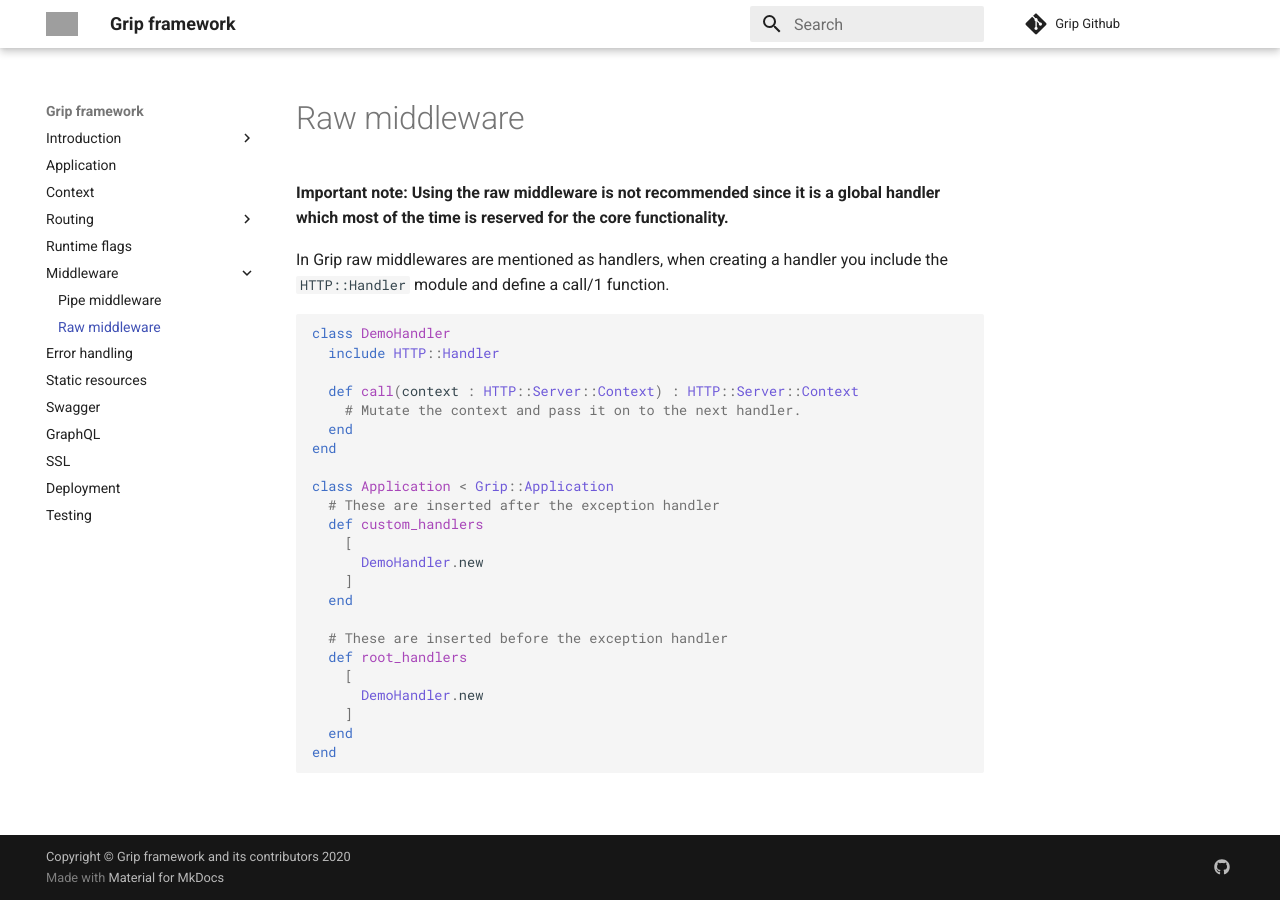
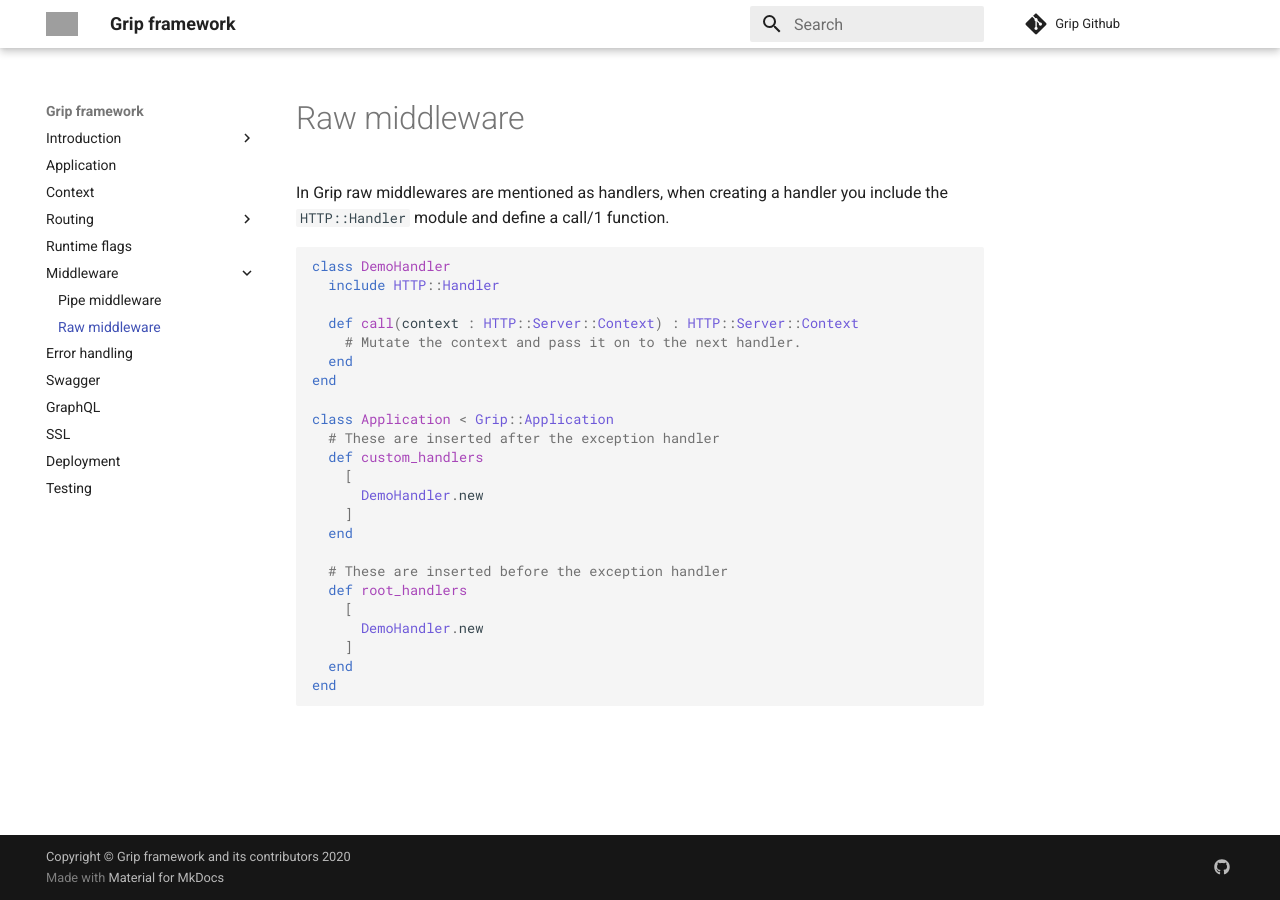
Before and after one commit to treagod/docs, an MkDocs documentation site: the page built from docs/raw_middleware.md, in a window 1280 px wide. Built offline with MkDocs 1.6.1 and Material for MkDocs 9.7.7, drawn with Linux system fonts in a browser that asks for light colours; comment, search, counter and statistics services are not loaded; grey boxes are pictures that could not be loaded.

Commit message:
Polish the docs

````diff
--- a/docs/raw_middleware.md
+++ b/docs/raw_middleware.md
@@ -1,5 +1,3 @@
-**Important note: Using the raw middleware is not recommended since it is a global handler which most of the time is reserved for the core functionality.**
-
 In Grip raw middlewares are mentioned as handlers, when creating a handler you include the `HTTP::Handler` module and define a call/1 function.
 
 ```ruby
--- a/mkdocs.yml
+++ b/mkdocs.yml
@@ -58,7 +58,6 @@
       - Pipe middleware: "pipe_middleware.md"
       - Raw middleware: "raw_middleware.md"
   - Error handling: "error_handling.md"
-  - Static resources: "static.md"
   - Swagger: "swagger.md"
   - GraphQL: "graphql.md"
   - SSL: "ssl.md"
````
